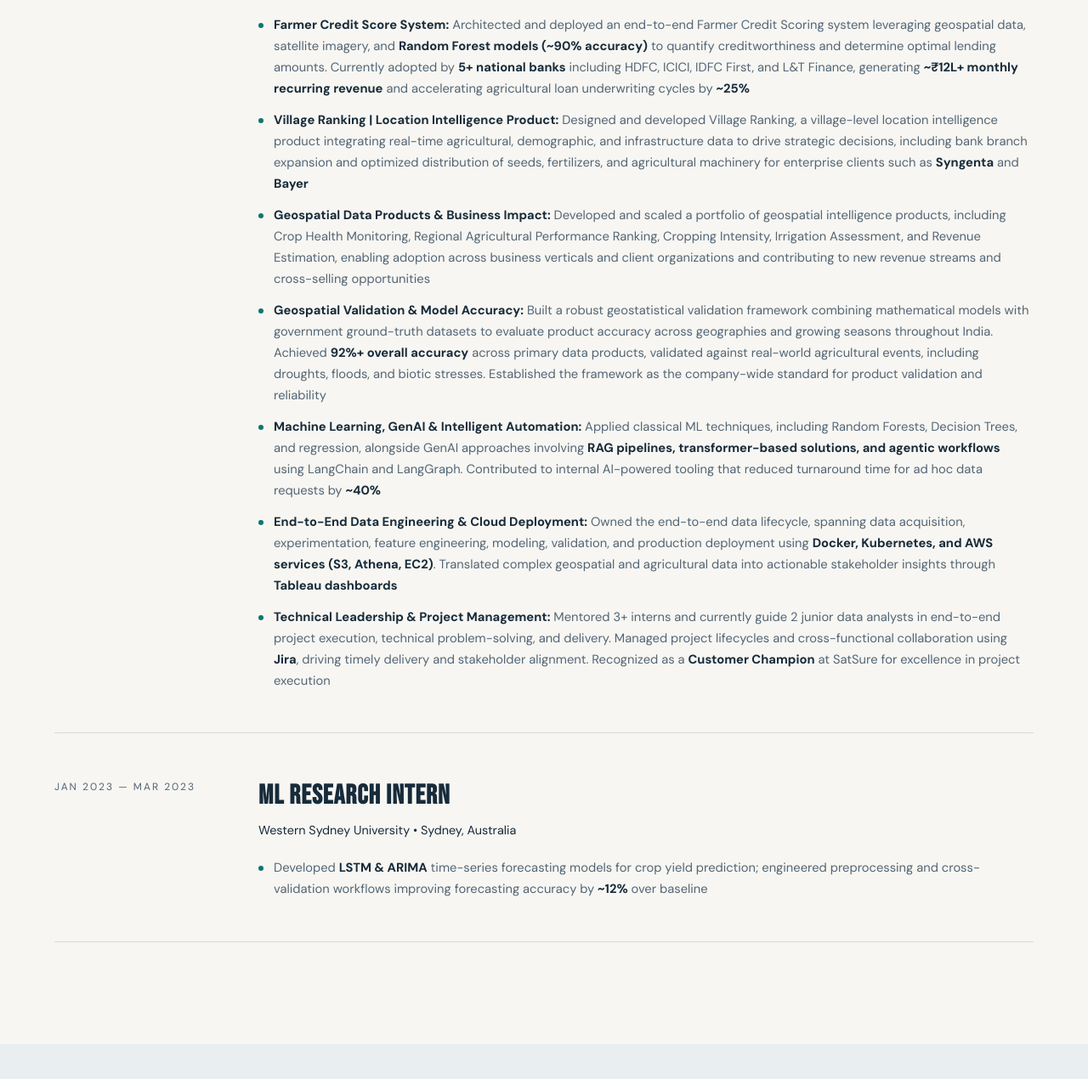
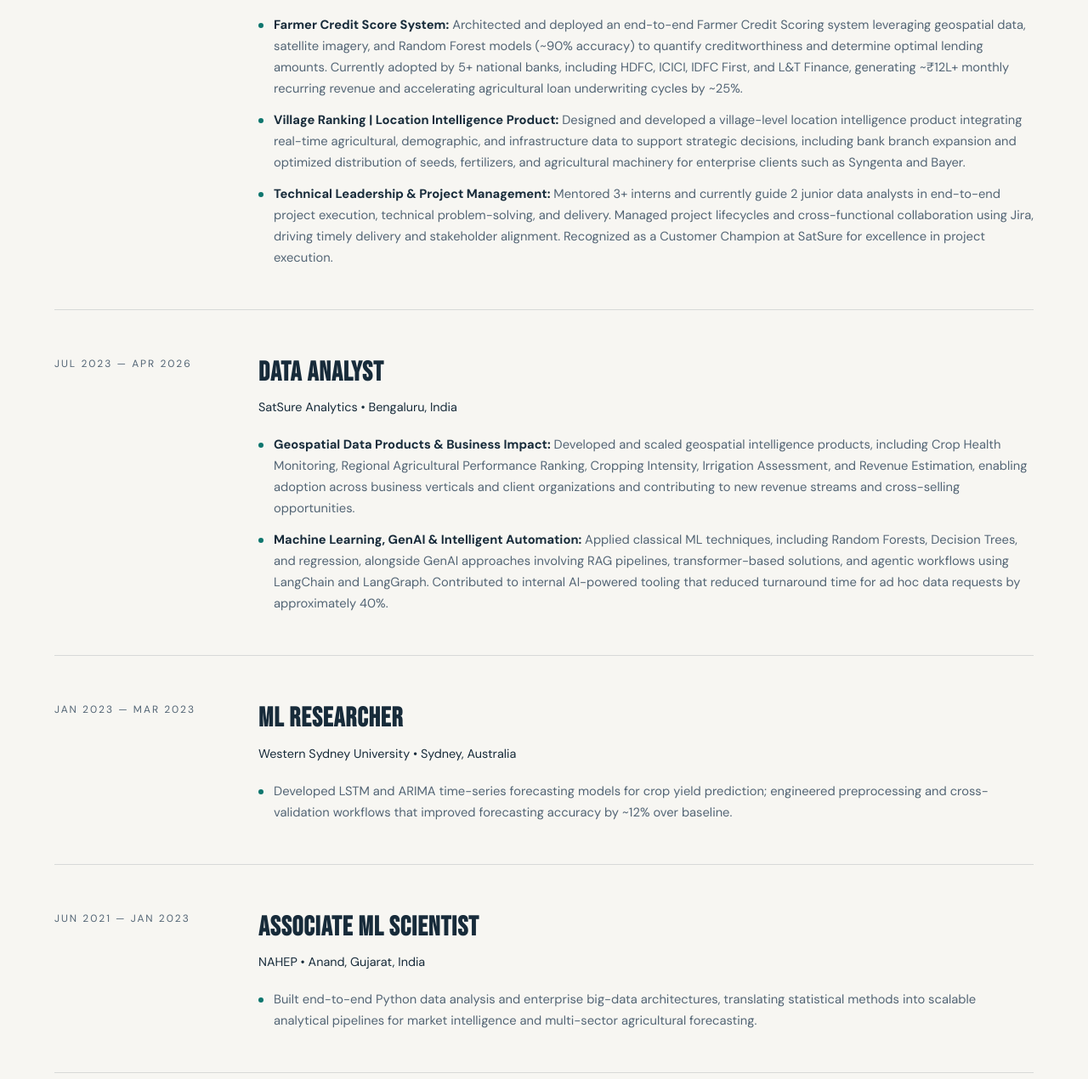
Before and after one commit to Harshith69/Resume_Webpage, a plain HTML site: page index.html in a window 1280 px wide. Shown: the part 2018-3288 px from the top of the page at 85% size. Drawn offline with Linux system fonts and the light colour scheme.

Commit message:
Update website experience to match latest resume

```diff
--- a/index.html
+++ b/index.html
@@ -144,28 +144,45 @@
             <h2 class="section-big-title section-big-title--light" data-anim="fade-up">/EXPERIENCE</h2>
             <div class="exp-grid">
                 <div class="exp-card" data-anim="fade-up">
-                    <div class="exp-date">JUL 2023 — PRESENT</div>
+                    <div class="exp-date">APR 2026 — PRESENT</div>
                     <div class="exp-content">
-                        <h3 class="exp-role">Data Analyst 2</h3>
+                        <h3 class="exp-role">Data Scientist</h3>
                         <h4 class="exp-company">SatSure Analytics <span>• Bengaluru, India</span></h4>
                         <ul class="exp-list">
-                            <li><strong>Farmer Credit Score System:</strong> Architected and deployed an end-to-end Farmer Credit Scoring system leveraging geospatial data, satellite imagery, and <strong>Random Forest models (~90% accuracy)</strong> to quantify creditworthiness and determine optimal lending amounts. Currently adopted by <strong>5+ national banks</strong> including HDFC, ICICI, IDFC First, and L&amp;T Finance, generating <strong>~₹12L+ monthly recurring revenue</strong> and accelerating agricultural loan underwriting cycles by <strong>~25%</strong></li>
-                            <li><strong>Village Ranking | Location Intelligence Product:</strong> Designed and developed Village Ranking, a village-level location intelligence product integrating real-time agricultural, demographic, and infrastructure data to drive strategic decisions, including bank branch expansion and optimized distribution of seeds, fertilizers, and agricultural machinery for enterprise clients such as <strong>Syngenta</strong> and <strong>Bayer</strong></li>
-                            <li><strong>Geospatial Data Products &amp; Business Impact:</strong> Developed and scaled a portfolio of geospatial intelligence products, including Crop Health Monitoring, Regional Agricultural Performance Ranking, Cropping Intensity, Irrigation Assessment, and Revenue Estimation, enabling adoption across business verticals and client organizations and contributing to new revenue streams and cross-selling opportunities</li>
-                            <li><strong>Geospatial Validation &amp; Model Accuracy:</strong> Built a robust geostatistical validation framework combining mathematical models with government ground-truth datasets to evaluate product accuracy across geographies and growing seasons throughout India. Achieved <strong>92%+ overall accuracy</strong> across primary data products, validated against real-world agricultural events, including droughts, floods, and biotic stresses. Established the framework as the company-wide standard for product validation and reliability</li>
-                            <li><strong>Machine Learning, GenAI &amp; Intelligent Automation:</strong> Applied classical ML techniques, including Random Forests, Decision Trees, and regression, alongside GenAI approaches involving <strong>RAG pipelines, transformer-based solutions, and agentic workflows</strong> using LangChain and LangGraph. Contributed to internal AI-powered tooling that reduced turnaround time for ad hoc data requests by <strong>~40%</strong></li>
-                            <li><strong>End-to-End Data Engineering &amp; Cloud Deployment:</strong> Owned the end-to-end data lifecycle, spanning data acquisition, experimentation, feature engineering, modeling, validation, and production deployment using <strong>Docker, Kubernetes, and AWS services (S3, Athena, EC2)</strong>. Translated complex geospatial and agricultural data into actionable stakeholder insights through <strong>Tableau dashboards</strong></li>
-                            <li><strong>Technical Leadership &amp; Project Management:</strong> Mentored 3+ interns and currently guide 2 junior data analysts in end-to-end project execution, technical problem-solving, and delivery. Managed project lifecycles and cross-functional collaboration using <strong>Jira</strong>, driving timely delivery and stakeholder alignment. Recognized as a <strong>Customer Champion</strong> at SatSure for excellence in project execution</li>
+                            <li><strong>Farmer Credit Score System:</strong> Architected and deployed an end-to-end Farmer Credit Scoring system leveraging geospatial data, satellite imagery, and Random Forest models (~90% accuracy) to quantify creditworthiness and determine optimal lending amounts. Currently adopted by 5+ national banks, including HDFC, ICICI, IDFC First, and L&amp;T Finance, generating ~₹12L+ monthly recurring revenue and accelerating agricultural loan underwriting cycles by ~25%.</li>
+                            <li><strong>Village Ranking | Location Intelligence Product:</strong> Designed and developed a village-level location intelligence product integrating real-time agricultural, demographic, and infrastructure data to support strategic decisions, including bank branch expansion and optimized distribution of seeds, fertilizers, and agricultural machinery for enterprise clients such as Syngenta and Bayer.</li>
+                            <li><strong>Technical Leadership &amp; Project Management:</strong> Mentored 3+ interns and currently guide 2 junior data analysts in end-to-end project execution, technical problem-solving, and delivery. Managed project lifecycles and cross-functional collaboration using Jira, driving timely delivery and stakeholder alignment. Recognized as a Customer Champion at SatSure for excellence in project execution.</li>
+                        </ul>
+                    </div>
+                </div>
+                <div class="exp-card" data-anim="fade-up">
+                    <div class="exp-date">JUL 2023 — APR 2026</div>
+                    <div class="exp-content">
+                        <h3 class="exp-role">Data Analyst</h3>
+                        <h4 class="exp-company">SatSure Analytics <span>• Bengaluru, India</span></h4>
+                        <ul class="exp-list">
+                            <li><strong>Geospatial Data Products &amp; Business Impact:</strong> Developed and scaled geospatial intelligence products, including Crop Health Monitoring, Regional Agricultural Performance Ranking, Cropping Intensity, Irrigation Assessment, and Revenue Estimation, enabling adoption across business verticals and client organizations and contributing to new revenue streams and cross-selling opportunities.</li>
+                            <li><strong>Machine Learning, GenAI &amp; Intelligent Automation:</strong> Applied classical ML techniques, including Random Forests, Decision Trees, and regression, alongside GenAI approaches involving RAG pipelines, transformer-based solutions, and agentic workflows using LangChain and LangGraph. Contributed to internal AI-powered tooling that reduced turnaround time for ad hoc data requests by approximately 40%.</li>
                         </ul>
                     </div>
                 </div>
                 <div class="exp-card" data-anim="fade-up">
                     <div class="exp-date">JAN 2023 — MAR 2023</div>
                     <div class="exp-content">
-                        <h3 class="exp-role">ML Research Intern</h3>
+                        <h3 class="exp-role">ML Researcher</h3>
                         <h4 class="exp-company">Western Sydney University <span>• Sydney, Australia</span></h4>
                         <ul class="exp-list">
-                            <li>Developed <strong>LSTM &amp; ARIMA</strong> time-series forecasting models for crop yield prediction; engineered preprocessing and cross-validation workflows improving forecasting accuracy by <strong>~12%</strong> over baseline</li>
+                            <li>Developed LSTM and ARIMA time-series forecasting models for crop yield prediction; engineered preprocessing and cross-validation workflows that improved forecasting accuracy by ~12% over baseline.</li>
+                        </ul>
+                    </div>
+                </div>
+                <div class="exp-card" data-anim="fade-up">
+                    <div class="exp-date">JUN 2021 — JAN 2023</div>
+                    <div class="exp-content">
+                        <h3 class="exp-role">Associate ML Scientist</h3>
+                        <h4 class="exp-company">NAHEP <span>• Anand, Gujarat, India</span></h4>
+                        <ul class="exp-list">
+                            <li>Built end-to-end Python data analysis and enterprise big-data architectures, translating statistical methods into scalable analytical pipelines for market intelligence and multi-sector agricultural forecasting.</li>
                         </ul>
                     </div>
                 </div>
```
